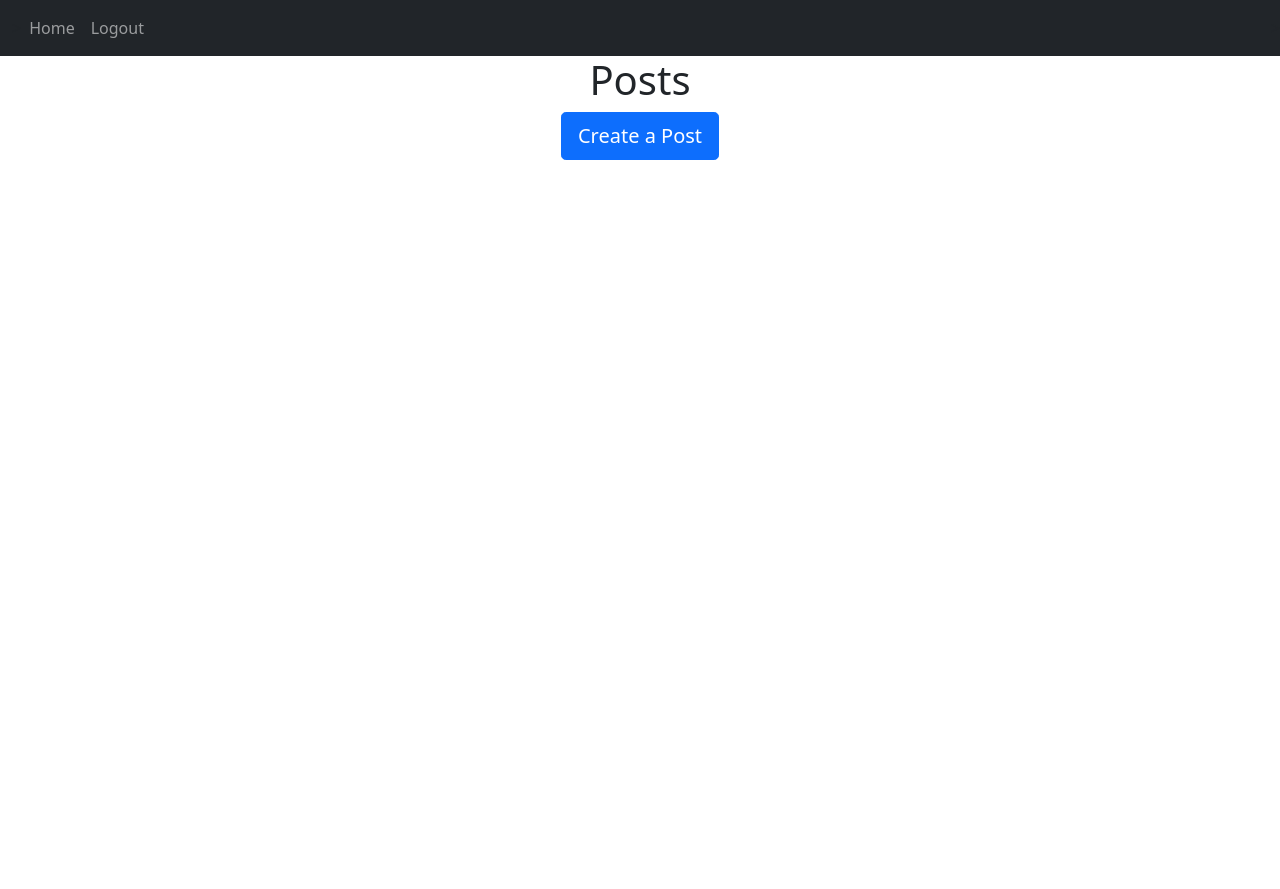
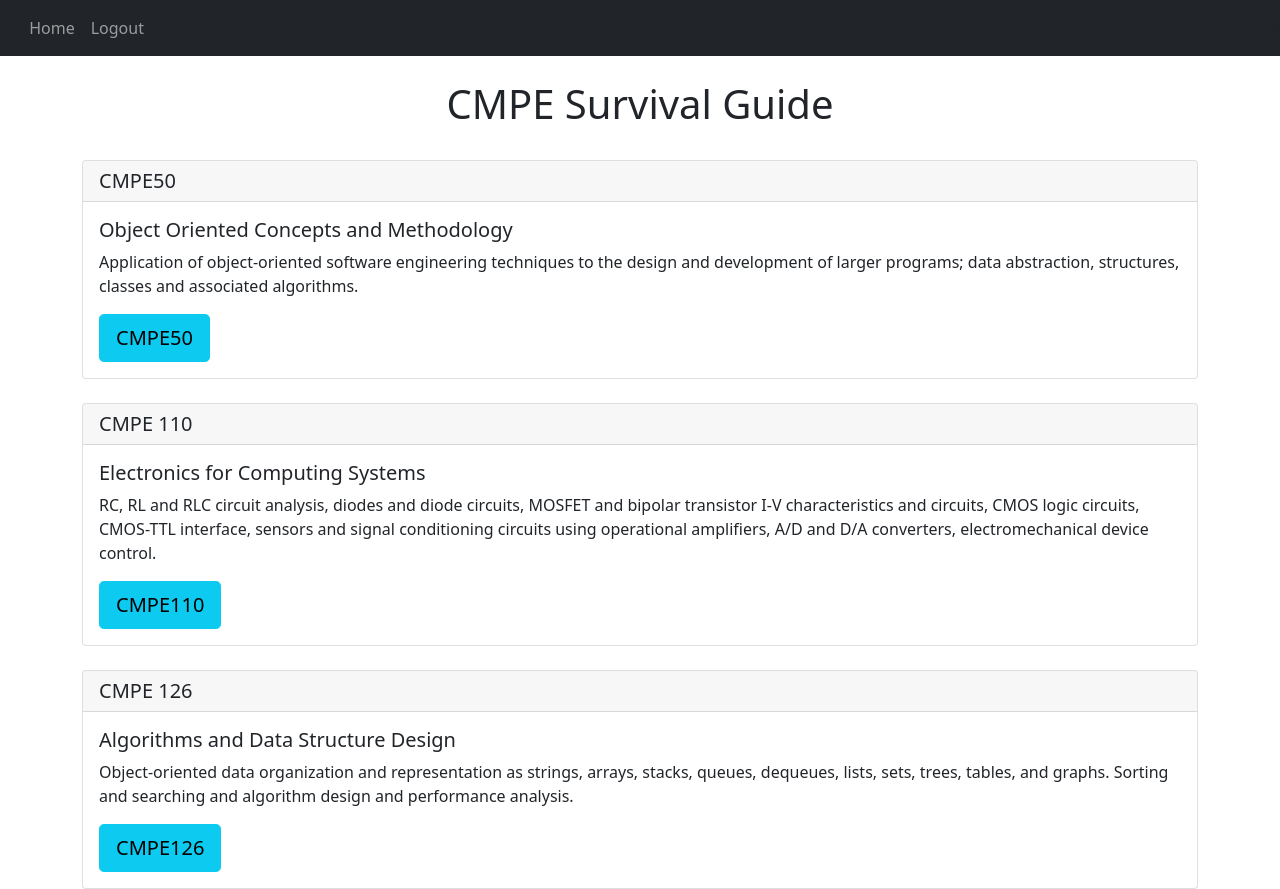
Before and after one commit to mei-sean/131_project, a Flask app: page / in a window 1280 px wide. Before the commit the page ends 160 px from the top, so only its background shows below. Run offline with Flask 2, Linux system fonts and the light colour scheme; a user stored in the database is signed in; data that the repository does not hold is empty.

Commit message:
css
css bootstrap styling

```diff
--- a/cmpe131_flask/website/models.py
+++ b/cmpe131_flask/website/models.py
@@ -15,6 +15,7 @@ class User(db.Model, UserMixin):
 
 class Post(db.Model):
     id = db.Column(db.Integer, primary_key=True)
+    class_id = db.Column(db.Text, nullable=False)
     text = db.Column(db.Text, nullable=False)
     date_created = db.Column(db.DateTime(timezone=True), default=func.now())
     author = db.Column(db.Integer, db.ForeignKey(
--- /dev/null
+++ b/cmpe131_flask/website/templates/cmpe110.html
@@ -0,0 +1,2 @@
+{% extends "posts_div.html" %}
+{% block title %}cmpe110{% endblock %}
--- /dev/null
+++ b/cmpe131_flask/website/templates/cmpe126.html
@@ -0,0 +1,2 @@
+{% extends "posts_div.html" %}
+{% block title %}cmpe126{% endblock %}
--- /dev/null
+++ b/cmpe131_flask/website/templates/cmpe50.html
@@ -0,0 +1,2 @@
+{% extends "posts_div.html" %}
+{% block title %}cmpe50{% endblock %}
--- a/cmpe131_flask/website/templates/home.html
+++ b/cmpe131_flask/website/templates/home.html
@@ -1,2 +1,62 @@
-{% extends "posts_div.html" %}
+{% extends "base.html" %}
 {% block title %}Home{% endblock %}
+{% block content %}
+</br>
+<h1 align="center">{% block header %}CMPE Survival Guide{% endblock %}</h1>
+</br>
+<body>
+    <div class="background-image"></div>
+</body>
+<style>
+
+</style>
+<div class="card">
+    <h5 class="card-header">CMPE50</h5>
+    <div class="card-body">
+        <h5 class="card-title">Object Oriented Concepts and Methodology</h5>
+        <p class="card-text">Application of object-oriented software engineering techniques
+          to the design and development of larger programs;
+          data abstraction, structures, classes and associated algorithms.
+        </p>
+        <a href="/cmpe50">
+            <button type="button" class="btn btn-info btn-lg">
+                CMPE50
+            </button>
+        </a>
+    </div>
+</div>
+<br/>
+<div class="card">
+    <h5 class="card-header">CMPE 110</h5>
+    <div class="card-body">
+        <h5 class="card-title">Electronics for Computing Systems</h5>
+        <p class="card-text">RC, RL and RLC circuit analysis, diodes and diode circuits,
+            MOSFET and bipolar transistor I-V characteristics and circuits,
+            CMOS logic circuits, CMOS-TTL interface, sensors and signal conditioning circuits
+            using operational amplifiers, A/D and D/A converters, electromechanical device control.
+        </p>
+        <a href="/cmpe110">
+            <button type="button" class="btn btn-info btn-lg">
+                CMPE110
+            </button>
+        </a>
+    </div>
+</div>
+<br/>
+<div class="card">
+    <h5 class="card-header">CMPE 126</h5>
+    <div class="card-body">
+        <h5 class="card-title">Algorithms and Data Structure Design</h5>
+        <p class="card-text">Object-oriented data organization and representation as strings, arrays, stacks, queues, dequeues,
+            lists, sets, trees, tables, and graphs. Sorting and searching and algorithm
+            design and performance analysis.
+        </p>
+        <a href="/cmpe126">
+            <button type="button" class="btn btn-info btn-lg">
+                CMPE126
+            </button>
+        </a>
+    </div>
+</div>
+
+{% endblock %}
--- a/cmpe131_flask/website/views.py
+++ b/cmpe131_flask/website/views.py
@@ -13,24 +13,24 @@ def home():
     posts = Post.query.all()
     return render_template("home.html", user=current_user, posts=posts)
 
-
 @views.route("/create-post", methods=['GET', 'POST'])
 @login_required
 def create_post():
     if request.method == "POST":
         text = request.form.get('text')
+        class_id = request.form.get('class_id')
+        print(class_id)
 
         if not text:
             flash('Post cannot be empty', category='error')
         else:
-            post = Post(text=text, author=current_user.id)
+            post = Post(text=text, author=current_user.id, class_id=class_id)
             db.session.add(post)
             db.session.commit()
             flash('Post created!', category='success')
             return redirect(url_for('views.home'))
 
     return render_template('create_post.html', user=current_user)
-
 
 @views.route("/delete-post/<id>")
 @login_required
```
Also changed, not shown: cmpe131_flask/website/templates/create_post.html (+11 -0 lines), cmpe131_flask/website/database.db.
